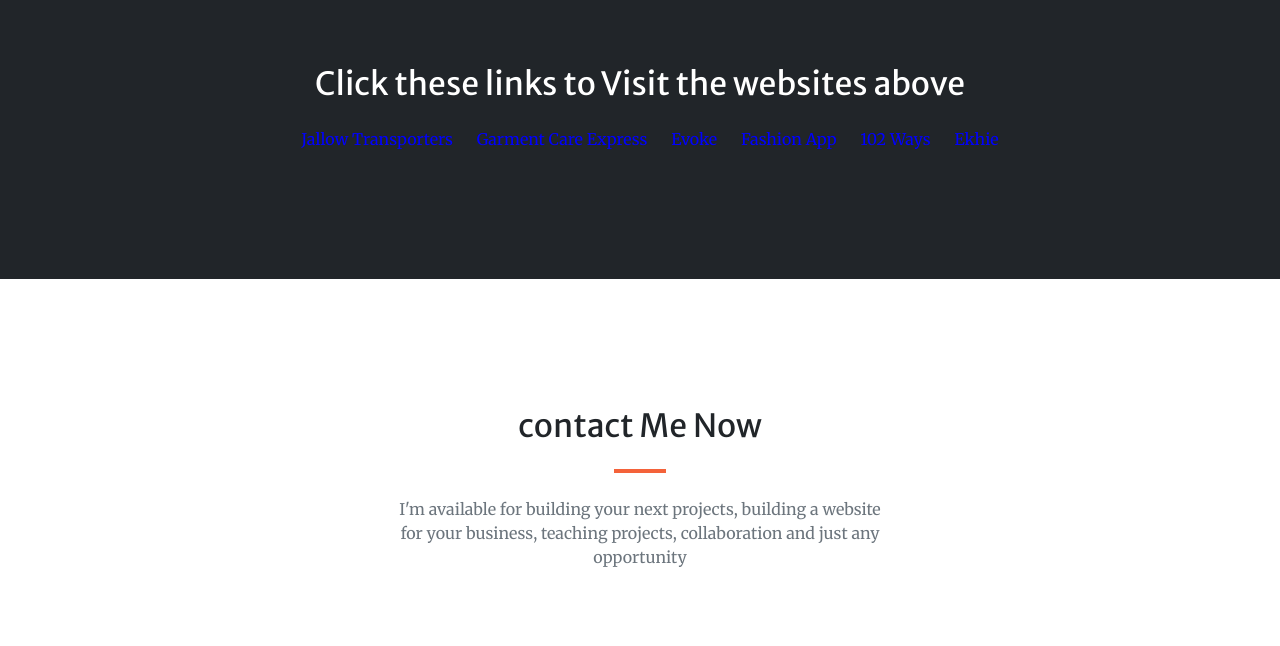
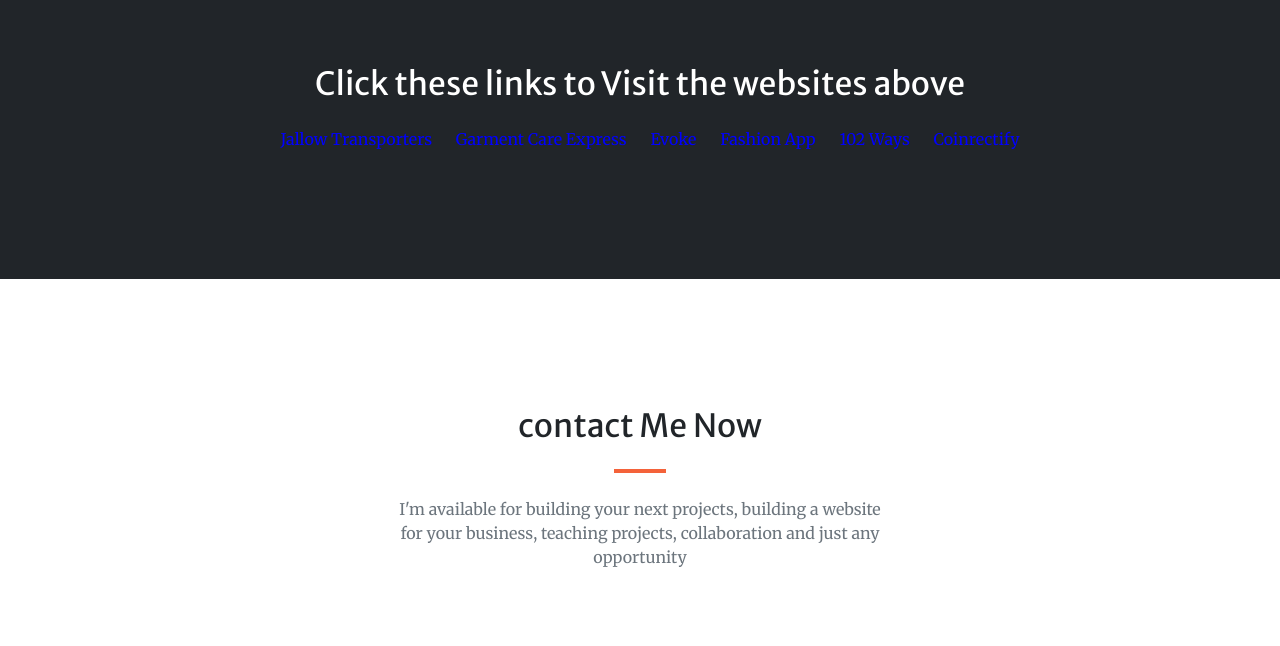
Before and after one commit to omatsola619/my-portfolio, a plain HTML site: page index.html in a window 1280 px wide. Shown: the part 2400-3046 px from the top of the page. Drawn offline with nearby package versions, Linux system fonts and the light colour scheme; some packages are replaced by stand-ins of ours; a script that the page names is missing.

Commit message:
Update index.html

```diff
--- a/index.html
+++ b/index.html
@@ -297,7 +297,7 @@
         <a href="https://evokeedu.netlify.app/" target="_blank">Evoke</a>
         <a href="https://trend-app.netlify.app/" target="_blank">Fashion App</a>
         <a href="https://102ways.com/" target="_blank">102 Ways</a>
-        <a href="https://ekhie.com/" target="_blank">Ekhie</a>
+        <a href="https://coinrectify.com/" target="_blank">Coinrectify</a>
       </div>
     </section>
     <!-- Contact-->
```
